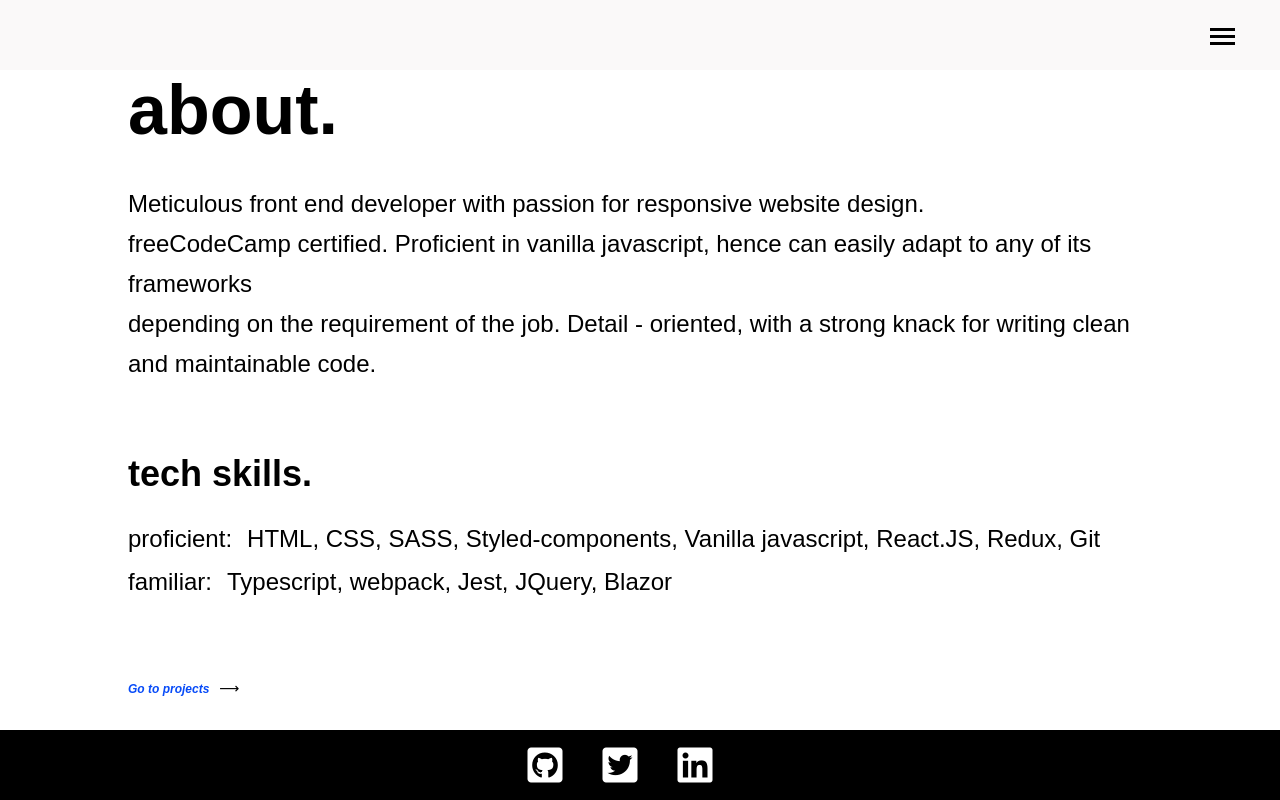
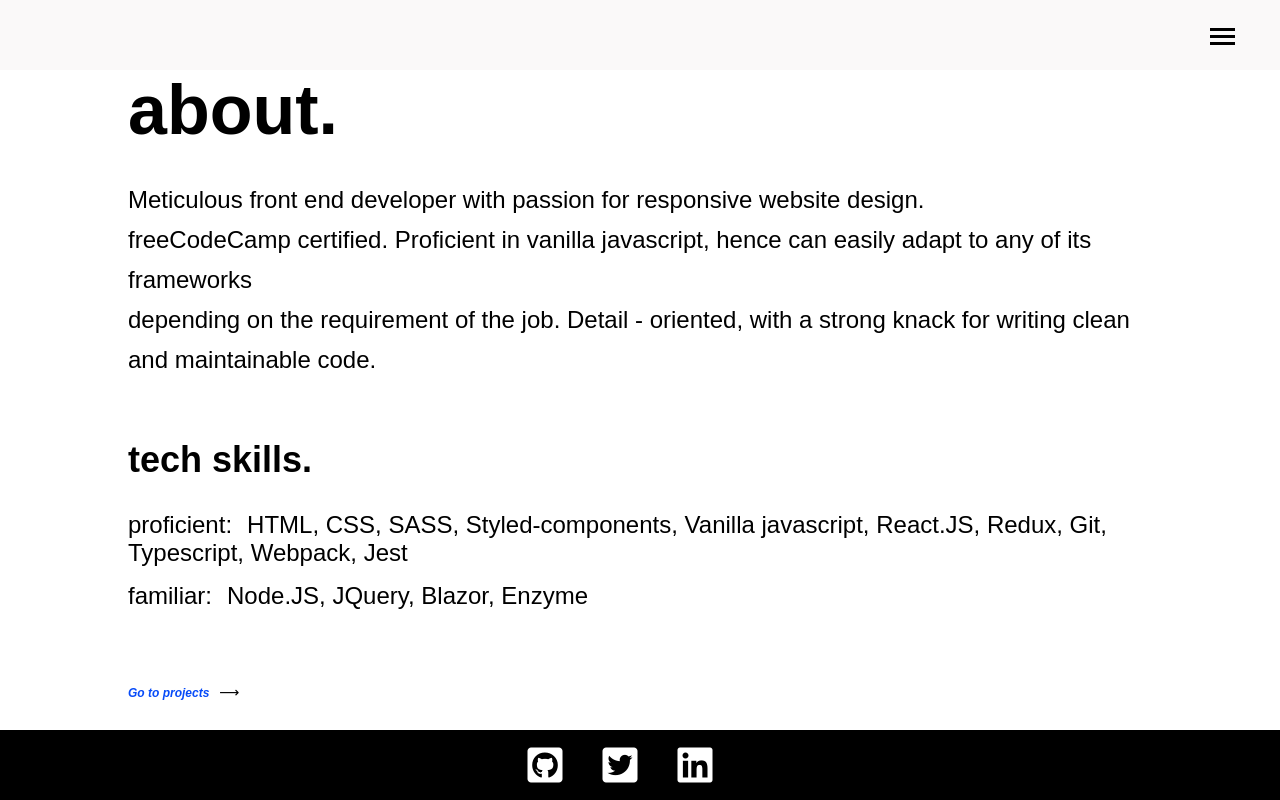
Before and after one commit to rahuloo5/portfolio_v1, a React (Create React App) app: page /about in a window 1280 px wide. Built offline with nearby package versions, Linux system fonts and the light colour scheme.

Commit message:
modify skills on about page

```diff
--- a/src/pages/about/index.tsx
+++ b/src/pages/about/index.tsx
@@ -74,11 +74,11 @@ const About: React.FC<Props> = () => {
                         </h3>
                         <p className='about__tech-section__category'>
                             <span>proficient:</span>
-                            {displaySeven && <TypeMe duration={500}>HTML, CSS, SASS, Styled-components, Vanilla javascript, React.JS, Redux, Git</TypeMe>}
+                            {displaySeven && <TypeMe duration={500}>HTML, CSS, SASS, Styled-components, Vanilla javascript, React.JS, Redux, Git, Typescript, Webpack, Jest</TypeMe>}
                         </p>
                         <p className='about__tech-section__category'>
                             <span>familiar:</span>
-                            {displaySeven && <TypeMe duration={500}>Typescript, webpack, Jest, JQuery, Blazor</TypeMe>}
+                            {displaySeven && <TypeMe duration={500}>Node.JS, JQuery, Blazor, Enzyme</TypeMe>}
                         </p>
                     </section>
                     <section className='about__buttonContainer'>
```
